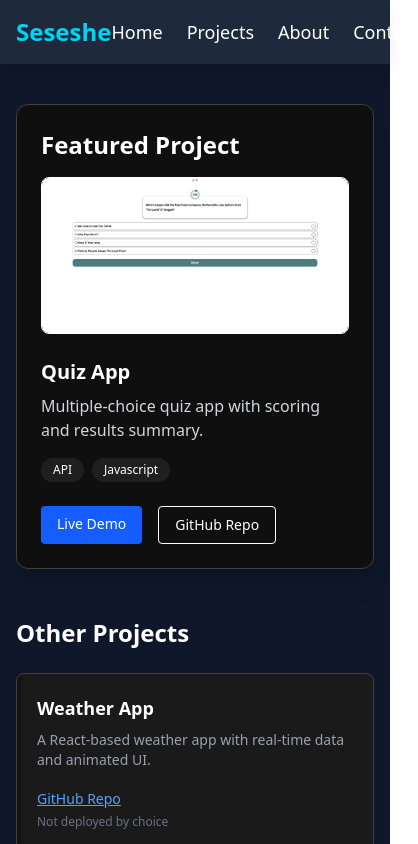
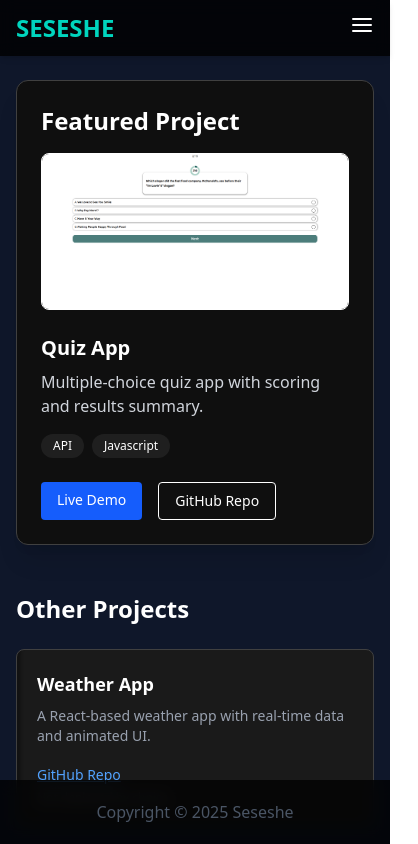
Before and after one commit to Vortex105/Portfolio, a React (Vite) app: page /projects in a window 390 px wide. Shown: the top 844 px of the page, 418 px wide, since content can reach past the window. Built offline with nearby package versions, Linux system fonts and the light colour scheme.

Commit message:
Made Navbar responsive

```diff
--- a/src/App.jsx
+++ b/src/App.jsx
@@ -9,6 +9,8 @@ const App = () => {
 	return (
 		<div className="bg-[#0f172a] text-white min-h-screen font-sans">
 			<Navbar />
+
+			<div className="py-10">
 				<Routes>
 					<Route path="/" element={<Home />} />
 					<Route path="/projects" element={<Projects />} />
@@ -16,6 +18,11 @@ const App = () => {
 					<Route path="/contact" element={<Contact />} />
 				</Routes>
 			</div>
+
+			<footer className="w-full text-gray-600 text-md bg-black/75 backdrop-blur py-5 text-center fixed bottom-0">
+				Copyright © {new Date().getFullYear()} Seseshe
+			</footer>
+		</div>
 	);
 };
 
--- a/src/components/FeaturedProject.jsx
+++ b/src/components/FeaturedProject.jsx
@@ -1,8 +1,14 @@
 import React from 'react';
+import { motion } from 'framer-motion';
 
 const FeaturedProject = ({ title, description, github, live, image, tech }) => {
 	return (
-		<section className="bg-[#0f0f0f] text-white p-6 rounded-xl border border-neutral-700 shadow-xl">
+		<motion.section
+			initial={{ opacity: 0, y: -50 }}
+			animate={{ opacity: 1, y: 0 }}
+			transition={{ duration: 0.8 }}
+			className="bg-[#0f0f0f] text-white p-6 rounded-xl border border-neutral-700 shadow-xl"
+		>
 			<h2 className="text-2xl font-bold mb-4">Featured Project</h2>
 			<div className="flex flex-col md:flex-row gap-6">
 				{image && (
@@ -47,7 +53,7 @@ const FeaturedProject = ({ title, description, github, live, image, tech }) => {
 					</div>
 				</div>
 			</div>
-		</section>
+		</motion.section>
 	);
 };
 
--- a/src/components/Navbar.jsx
+++ b/src/components/Navbar.jsx
@@ -1,26 +1,79 @@
+import { useState } from 'react';
 import { Link } from 'react-router-dom';
+import { FiMenu, FiX } from 'react-icons/fi';
+import { motion, AnimatePresence } from 'framer-motion';
 
 const Navbar = () => {
+	const [isOpen, setIsOpen] = useState(false);
+
+	const navLinks = [
+		{ name: 'Home', path: '/' },
+		{ name: 'About', path: '/about' },
+		{ name: 'Projects', path: '/projects' },
+		{ name: 'Contact', path: '/contact' },
+	];
+
+	const toggleMenu = () => setIsOpen(!isOpen);
+
 	return (
-		<nav className="sticky top-0 z-50 bg-[#1e293b] shadow-lg">
-			<div className="max-w-7xl mx-auto px-4 py-4 flex justify-between items-center">
-				<h1 className="text-2xl font-bold text-cyan-400">Seseshe</h1>
-				<div className="space-x-6 text-lg">
-					<Link to="/" className="hover:text-cyan-400 transition-all">
-						Home
-					</Link>
-					<Link to="/projects" className="hover:text-cyan-400 transition-all">
-						Projects
-					</Link>
-					<Link to="/about" className="hover:text-cyan-400 transition-all">
-						About
-					</Link>
-					<Link to="/contact" className="hover:text-cyan-400 transition-all">
-						Contact
-					</Link>
+		<header className="w-full fixed top-0 z-50 bg-black/80 backdrop-blur text-white shadow-md mb-4">
+			<div className="max-w-6xl mx-auto flex justify-between items-center px-4 py-3">
+				<Link to="/" className="text-2xl font-bold  text-teal-400">
+					SESESHE
+				</Link>
+
+				{/* Desktop Links */}
+				<nav className="hidden md:flex space-x-8 text-sm font-medium">
+					{navLinks.map((link) => (
+						<Link
+							key={link.name}
+							to={link.path}
+							className="text-lg hover:text-teal-300 transition duration-200"
+						>
+							{link.name}
+						</Link>
+					))}
+				</nav>
+
+				{/* Mobile Menu Toggle */}
+				<div className="md:hidden">
+					<button
+						className="cursor-pointer"
+						onClick={toggleMenu}
+						aria-label="Toggle Menu"
+					>
+						{isOpen ? <FiX size={24} /> : <FiMenu size={24} />}
+					</button>
 				</div>
 			</div>
-		</nav>
+
+			{/* Mobile Nav */}
+			<AnimatePresence>
+				{isOpen && (
+					<motion.nav
+						initial={{ opacity: 0, y: -10 }}
+						animate={{ opacity: 1, y: 0 }}
+						exit={{ opacity: 0, y: -10 }}
+						transition={{ duration: 0.25 }}
+						className="md:hidden bg-black/90 px-4 py-2"
+					>
+						<ul className="flex flex-col space-y-3 text-center">
+							{navLinks.map((link) => (
+								<li key={link.name}>
+									<Link
+										to={link.path}
+										onClick={() => setIsOpen(false)}
+										className="block py-2 text-white hover:text-teal-300 "
+									>
+										{link.name}
+									</Link>
+								</li>
+							))}
+						</ul>
+					</motion.nav>
+				)}
+			</AnimatePresence>
+		</header>
 	);
 };
 
--- a/src/pages/Home.jsx
+++ b/src/pages/Home.jsx
@@ -12,7 +12,7 @@ export default function Home() {
 	return (
 		<section
 			id="home"
-			className="min-h-screen flex items-center justify-center bg-gradient-to-b from-zinc-950 to-zinc-900 px-6 text-white"
+			className="min-h-screen flex items-center justify-center bg-gradient-to-b from-zinc-950 to-zinc-900 px-6 text-white overflow-y-hidden"
 		>
 			<div className="max-w-4xl text-center space-y-6">
 				<motion.h1
@@ -34,15 +34,18 @@ export default function Home() {
 					Obsessed with performance, pixel perfection, and React sauce.
 				</motion.p>
 
-				<motion.Link
-					to="/projects"
-					className="inline-flex items-center gap-2 text-sm sm:text-base bg-cyan-600 hover:bg-cyan-500 transition-all px-6 py-3 rounded-full font-semibold shadow-lg"
+				<motion.div
 					initial={{ opacity: 0, scale: 0.9 }}
 					animate={{ opacity: 1, scale: 1 }}
 					transition={{ delay: 0.6, duration: 0.4 }}
 				>
-					See My Work <FaArrowRight className="ml-1" />
-				</motion.Link>
+					<Link
+						to="/projects"
+						className="inline-flex items-center gap-2 text-sm sm:text-base bg-cyan-600 hover:bg-cyan-500 transition-all px-6 py-3 rounded-full font-semibold shadow-lg"
+					>
+						See My Work <FaArrowRight className="ml-1" />
+					</Link>
+				</motion.div>
 				<div className="mt-8 flex justify-center gap-6 text-3xl text-cyan-400">
 					<FaReact title="React" />
 					<FaJsSquare title="JavaScript" />
--- a/src/pages/Projects.jsx
+++ b/src/pages/Projects.jsx
@@ -1,6 +1,7 @@
 import React from 'react';
 import FeaturedProject from '../components/FeaturedProject';
 import ProjectCard from '../components/ProjectCard';
+import { motion } from 'framer-motion';
 
 const Projects = () => {
 	const featured = {
@@ -37,14 +38,19 @@ const Projects = () => {
 		<main className="max-w-6xl mx-auto px-4 py-10">
 			<FeaturedProject {...featured} />
 
-			<section className="mt-12">
+			<motion.section
+				initial={{ y: 50, opacity: 0 }}
+				animate={{ y: 0, opacity: 1 }}
+				transition={{ duration: 0.8 }}
+				className="mt-12"
+			>
 				<h2 className="text-2xl text-white font-bold mb-6">Other Projects</h2>
 				<div className="grid sm:grid-cols-2 lg:grid-cols-3 gap-6">
 					{others.map((proj, i) => (
 						<ProjectCard key={i} {...proj} />
 					))}
 				</div>
-			</section>
+			</motion.section>
 		</main>
 	);
 };
```
Lines whose indentation alone changed are shown as unchanged.
